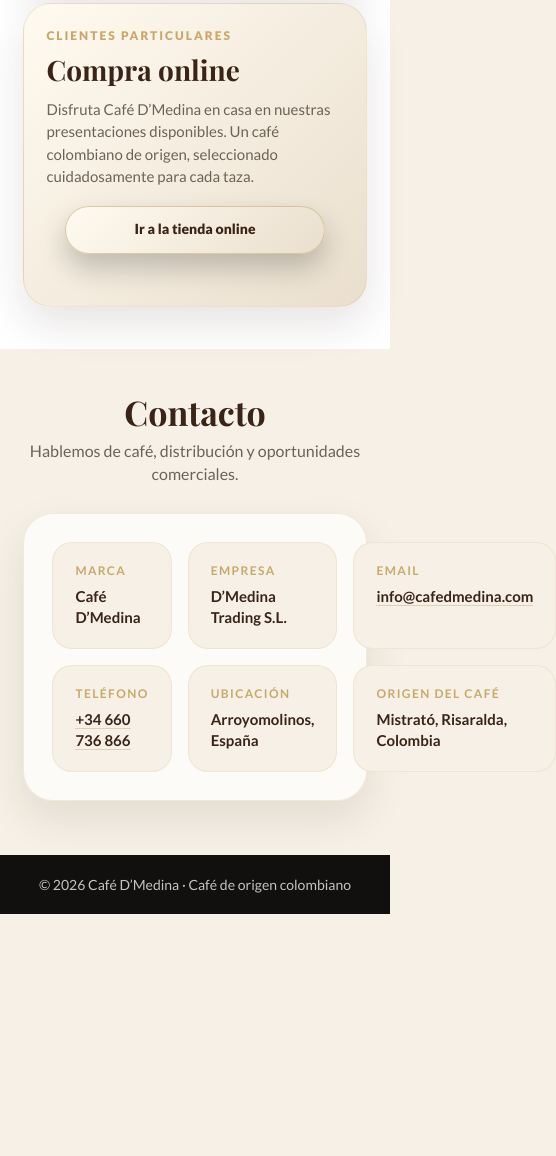
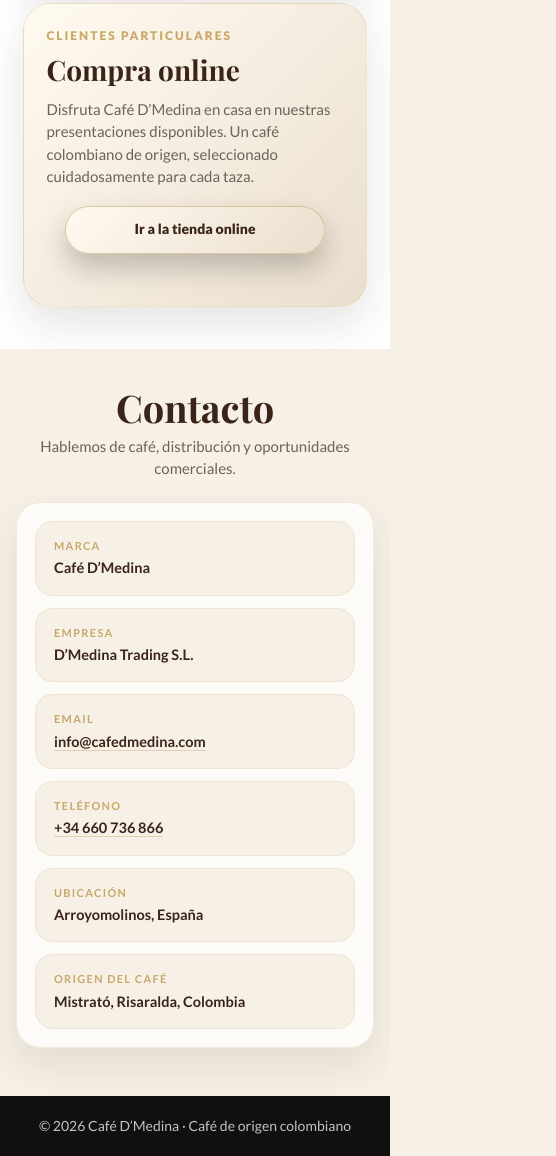
Before and after one commit to cafedmedina/cafedmedina-web, a website: page index.html in a window 390 px wide. Shown: the part 5267-6423 px from the top of the page, 556 px wide, since content can reach past the window. Before the commit the page ends 6181 px from the top, so only its background shows below. Drawn offline with nearby package versions, Linux system fonts and the light colour scheme.

Commit message:
Add files via upload

```diff
--- a/index.html
+++ b/index.html
@@ -2579,7 +2579,75 @@
   color: var(--gold) !important;
 }
 
-
+/* =========================
+   CONTACTO MÓVIL - ARREGLO FINAL
+========================= */
+
+@media (max-width: 850px) {
+
+  #contacto {
+    padding: 38px 16px 48px !important;
+  }
+
+  #contacto .section-head {
+    margin-bottom: 22px !important;
+    text-align: center !important;
+  }
+
+  #contacto .section-head h2 {
+    font-size: 38px !important;
+    line-height: 1.1 !important;
+    margin-bottom: 8px !important;
+  }
+
+  #contacto .section-head p {
+    font-size: 15px !important;
+    line-height: 1.45 !important;
+    max-width: 320px !important;
+    margin: 0 auto !important;
+  }
+
+  #contacto .contact-box {
+    width: 100% !important;
+    max-width: 100% !important;
+    box-sizing: border-box !important;
+
+    display: grid !important;
+    grid-template-columns: 1fr !important;
+    gap: 12px !important;
+
+    padding: 18px !important;
+    border-radius: 24px !important;
+    margin: 0 auto !important;
+  }
+
+  #contacto .contact-item {
+    width: 100% !important;
+    box-sizing: border-box !important;
+
+    padding: 16px 18px !important;
+    border-radius: 18px !important;
+
+    text-align: left !important;
+    overflow-wrap: break-word !important;
+    word-break: break-word !important;
+  }
+
+  #contacto .contact-item strong {
+    display: block !important;
+    margin-bottom: 5px !important;
+
+    font-size: 11px !important;
+    letter-spacing: 1.3px !important;
+    text-transform: uppercase !important;
+  }
+
+  #contacto .contact-item,
+  #contacto .contact-item a {
+    font-size: 14.5px !important;
+    line-height: 1.4 !important;
+  }
+}
 
 
 
```
